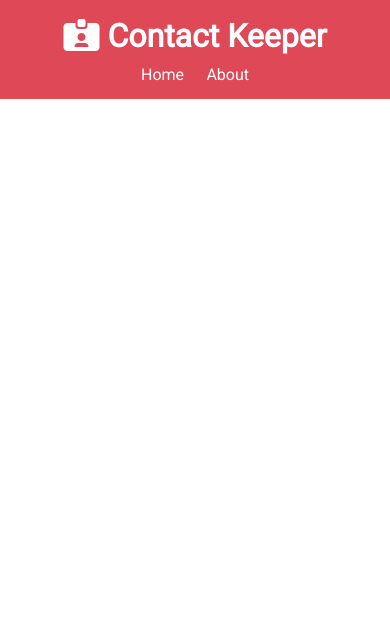
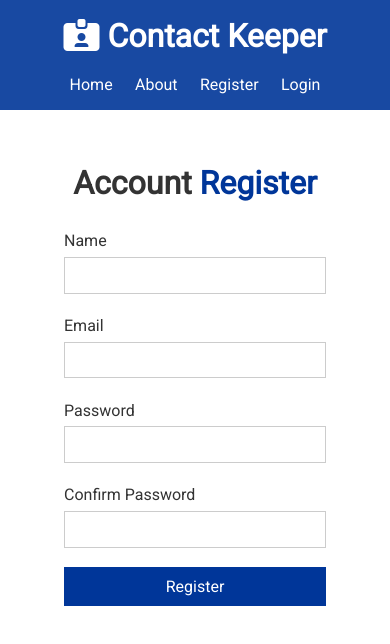
Before and after one commit to Economicsnerd/contact-keeper, a React (Create React App) app in the folder client/: page /register in a window 390 px wide. Shown: the top 644 px of the page. Built offline with nearby package versions, Linux system fonts and the light colour scheme.

Commit message:
Added: Login & Register routes + forms

```diff
--- a/client/src/App.css
+++ b/client/src/App.css
@@ -2,7 +2,7 @@
 
 /* Global Styles */
 :root {
-  --primary-color: #dc3545;
+  --primary-color: #003699;
   --dark-color: #333333;
   --light-color: #f4f4f4;
   --danger-color: #dc3545;
@@ -47,18 +47,6 @@
   overflow: hidden;
   padding: 0 2rem;
 }
-/* Dark Mode */
-.dark-mode {
-  background-color: #18191a;
-  color: white;
-}
-
-.dark-card {
-  background-color: #242526;
-  padding: 1rem;
-  border: 0px;
-  margin: 0.7rem 0;
-}
 
 /* Text Styles*/
 .x-large {
@@ -90,14 +78,6 @@
   color: var(--dark-color);
 }
 
-.text-success {
-  color: var(--success-color);
-}
-
-.text-danger {
-  color: var(--danger-color);
-}
-
 .text-center {
   text-align: center;
 }
@@ -108,17 +88,6 @@
 
 .text-left {
   text-align: left;
-}
-
-/* Center All */
-.all-center {
-  display: flex;
-  flex-direction: column;
-  width: 100%;
-  margin: auto;
-  justify-content: center;
-  align-items: center;
-  text-align: center;
 }
 
 /* Cards */
@@ -190,15 +159,10 @@
 }
 
 /* Grid */
-.grid {
-  display: grid;
-  grid-template-columns: repeat(3, 1fr);
-  grid-gap: 1rem;
-}
 .grid-2 {
   display: grid;
   grid-template-columns: repeat(2, 1fr);
-  grid-gap: 1rem;
+  grid-gap: 2rem;
 }
 
 .grid-3 {
@@ -210,7 +174,13 @@
 .grid-4 {
   display: grid;
   grid-template-columns: repeat(4, 1fr);
-  grid-gap: 1rem;
+  grid-gap: 2rem;
+}
+
+.grid-2-3 {
+  display: grid;
+  grid-template-columns: 2fr 3fr;
+  grid-gap: 2rem;
 }
 
 .btn {
@@ -244,13 +214,13 @@
 }
 
 .badge {
-  display: inline-block;
   font-size: 0.8rem;
   padding: 0.2rem 0.7rem;
   text-align: center;
   margin: 0.3rem;
   background: var(--light-color);
   color: #333;
+  border-radius: 5px;
 }
 
 .alert {
@@ -352,6 +322,27 @@
   font: inherit;
 }
 
+.form-group {
+  margin: 1.2rem 0;
+}
+
+.form-group input {
+  margin: 0.2rem 0;
+}
+
+.form-container {
+  max-width: 500px;
+  margin: 2rem auto;
+  overflow: hidden;
+  padding: 0 2rem;
+}
+
+.form-container h1,
+h2,
+h3 {
+  text-align: center;
+}
+
 table th,
 table td {
   padding: 1rem;
@@ -370,6 +361,7 @@
   padding: 0.7rem 2rem;
   z-index: 1;
   width: 100%;
+  border-bottom: solid 1px var(--primary-color);
   opacity: 0.9;
   margin-bottom: 1rem;
 }
@@ -390,6 +382,22 @@
 
 .navbar .welcome span {
   margin-right: 0.6rem;
+}
+
+/* Animation (Add After) */
+.item-enter {
+  opacity: 0;
+}
+.item-enter-active {
+  opacity: 1;
+  transition: opacity 1000ms ease-in;
+}
+.item-exit {
+  opacity: 1;
+}
+.item-exit-active {
+  opacity: 0;
+  transition: opacity 1000ms ease-in;
 }
 
 /* Mobile Styles */
@@ -423,25 +431,12 @@
     text-align: center;
   }
 
+  .navbar h1 {
+    margin-bottom: 0.6rem;
+  }
+
   .navbar ul {
     text-align: center;
     justify-content: center;
   }
 }
-
-/* Transition group */
-
-.item-enter {
-  opacity: 0;
-}
-.item-enter-active {
-  opacity: 1;
-  transition: opacity 1000ms ease-in;
-}
-.item-exit {
-  opacity: 1;
-}
-.item-exit-active {
-  opacity: 0;
-  transition: opacity 1000ms ease-in;
-}
--- a/client/src/App.js
+++ b/client/src/App.js
@@ -3,6 +3,8 @@
 import Navbar from "./components/layout/Navbar";
 import Home from "./components/pages/Home";
 import About from "./components/pages/About";
+import Register from "./components/auth/Register";
+import Login from "./components/auth/Login";
 import AuthState from "./context/auth/AuthState";
 import ContactState from "./context/contact/ContactState";
 import "./App.css";
@@ -18,6 +20,8 @@
               <Switch>
                 <Route exact path="/" component={Home} />
                 <Route exact path="/about" component={About} />
+                <Route exact path="/register" component={Register} />
+                <Route exact path="/login" component={Login} />
               </Switch>
             </div>
           </Fragment>
--- /dev/null
+++ b/client/src/components/auth/Login.js
@@ -0,0 +1,49 @@
+import React, { useState } from "react";
+
+const Login = () => {
+  const [user, setUser] = useState({
+    email: "",
+    password: "",
+  });
+
+  const { email, password } = user;
+
+  const onChange = (e) => {
+    setUser({ ...user, [e.target.name]: e.target.value });
+  };
+
+  const onSubmit = (e) => {
+    e.preventDefault();
+    console.log("Login submit");
+  };
+
+  return (
+    <div className="form-container">
+      <h1>
+        Account <span className="text-primary">Login</span>
+      </h1>
+      <form onSubmit={onSubmit}>
+        <div className="form-group">
+          <label htmlFor="email">Email</label>
+          <input type="email" name="email" value={email} onChange={onChange} />
+        </div>
+        <div className="form-group">
+          <label htmlFor="password">Password</label>
+          <input
+            type="password"
+            name="password"
+            value={password}
+            onChange={onChange}
+          />
+        </div>
+        <input
+          type="submit"
+          value="Login"
+          className="btn btn-primary btn-block"
+        />
+      </form>
+    </div>
+  );
+};
+
+export default Login;
--- /dev/null
+++ b/client/src/components/auth/Register.js
@@ -0,0 +1,64 @@
+import React, { useState } from "react";
+
+const Register = () => {
+  const [user, setUser] = useState({
+    name: "",
+    email: "",
+    password: "",
+    password2: "",
+  });
+
+  const { name, email, password, password2 } = user;
+
+  const onChange = (e) => {
+    setUser({ ...user, [e.target.name]: e.target.value });
+  };
+
+  const onSubmit = (e) => {
+    e.preventDefault();
+    console.log("Register submit");
+  };
+
+  return (
+    <div className="form-container">
+      <h1>
+        Account <span className="text-primary">Register</span>
+      </h1>
+      <form onSubmit={onSubmit}>
+        <div className="form-group">
+          <label htmlFor="name">Name</label>
+          <input type="text" name="name" value={name} onChange={onChange} />
+        </div>
+        <div className="form-group">
+          <label htmlFor="email">Email</label>
+          <input type="email" name="email" value={email} onChange={onChange} />
+        </div>
+        <div className="form-group">
+          <label htmlFor="password">Password</label>
+          <input
+            type="password"
+            name="password"
+            value={password}
+            onChange={onChange}
+          />
+        </div>
+        <div className="form-group">
+          <label htmlFor="password2">Confirm Password</label>
+          <input
+            type="password"
+            name="password2"
+            value={password2}
+            onChange={onChange}
+          />
+        </div>
+        <input
+          type="submit"
+          value="Register"
+          className="btn btn-primary btn-block"
+        />
+      </form>
+    </div>
+  );
+};
+
+export default Register;
--- a/client/src/components/layout/Navbar.js
+++ b/client/src/components/layout/Navbar.js
@@ -15,6 +15,12 @@
         <li>
           <Link to="/about">About</Link>
         </li>
+        <li>
+          <Link to="/Register">Register</Link>
+        </li>
+        <li>
+          <Link to="/Login">Login</Link>
+        </li>
       </ul>
     </div>
   );
```
Also changed, not shown: 1 other file (tests, documents, lock files or other folders).
